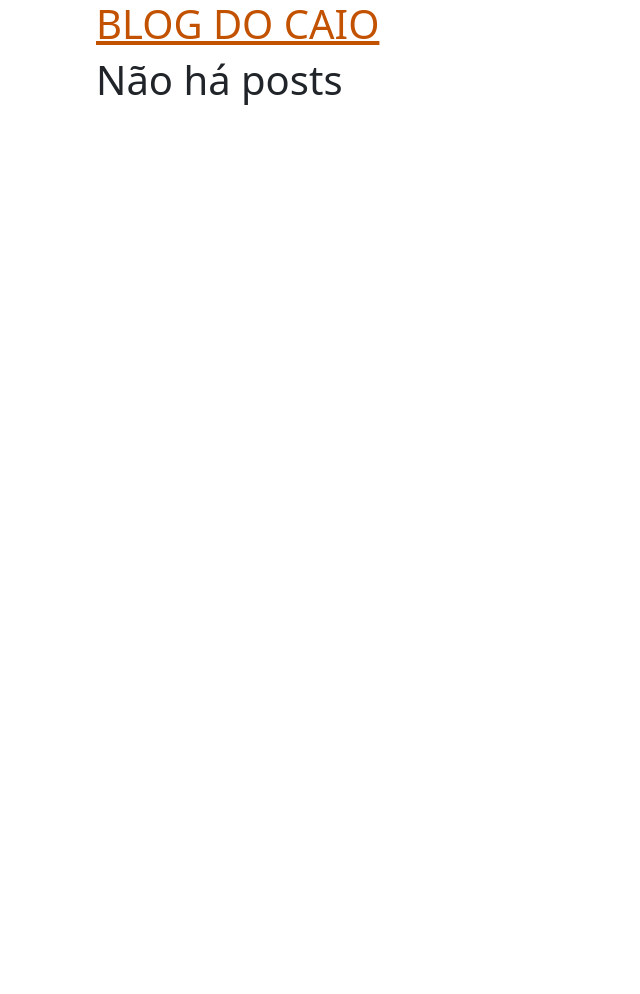
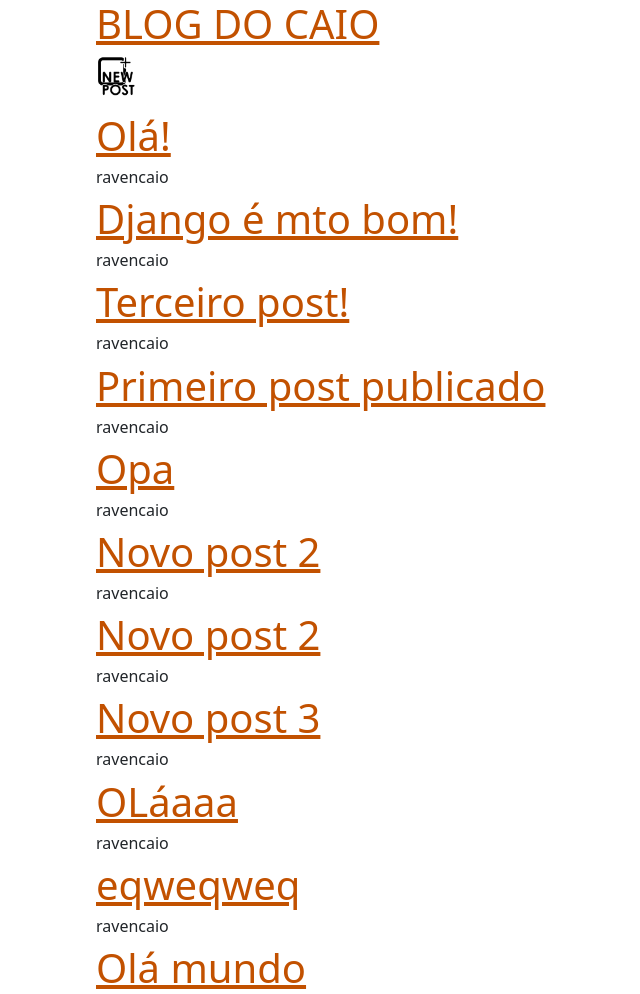
Before and after one commit to ravencaio/django-learn, a Django app: page / in a window 1280 px wide. Shown: the top 994 px of the page, without its empty margins (96-736 px from the left). Before the commit the page ends 105 px from the top, so only its background shows below. Run offline with Django 5.2, Linux system fonts and the light colour scheme; data comes from the database, SQL or seed files in the repository; both versions use the stored data as it was after the commit.

Commit message:
aula 16/12

```diff
--- a/projeto_teste/polls/templates/blog.html
+++ b/projeto_teste/polls/templates/blog.html
@@ -10,10 +10,16 @@
 
 </head>
 <body>
-    <h1><a href="/post_new">BLOG DO CAIO</a></h1>
+    <h1><a href="/">BLOG DO CAIO</a></h1>
+    <p><a href="/post_new/">
+    <img src = "{% static 'polls/images/new-post.png' %}" alt = "Novo Post" width="40" height="40"></img>
+    </a></p>
     <table>
-        {% block postsimple %}
-        <h1>Não há posts</h1>
+        {% block post_simple %}
+        {% endblock %}
+        {% block post_new %}
+        {% endblock %}
+        {% block post_view %}
         {% endblock %}
 
     </table>
--- a/projeto_teste/polls/templates/post.html
+++ b/projeto_teste/polls/templates/post.html
@@ -2,7 +2,7 @@
 
 {% block post_simple %}
     {% for post in posts %}
-        <h1><a href="{ url 'post_view' pk = post.pk}">{{% post.title %}}</a></h1>
-        <h1>{{ post.author }}</h1>
+        <h1><a href="{% url 'post_view' pk=post.pk %}"> {{ post.title }} </a></h1>
+        <h6>{{ post.author }}</h6>
     {% endfor %}
 {% endblock %}
--- a/projeto_teste/polls/urls.py
+++ b/projeto_teste/polls/urls.py
@@ -3,5 +3,6 @@ from . import views
 
 urlpatterns = [
     path("", views.post_list, name="post_list"),
-    path("post_new/", views.post_new, name="post_new")
+    path("post_new/", views.post_new, name="post_new"),
+    path("post_view/<int:pk>/", views.post_view, name="post_view"),
 ]
--- a/projeto_teste/polls/views.py
+++ b/projeto_teste/polls/views.py
@@ -10,7 +10,7 @@ from .forms import PostForm
 def post_list(request):
     posts = Post.objects.filter(published_date__lte= timezone.now()).order_by('published_date')
 
-    return render(request, 'blog.html', {'posts' : posts})
+    return render(request, 'post.html', {'posts' : posts})
 
 def post_new(request):
     if request.method == "POST":
@@ -18,7 +18,7 @@ def post_new(request):
         if form.is_valid():
             title = form.cleaned_data['title']
             text = form.cleaned_data['text']
-            author = User.objects.all()[0]
+            author = request.user
 
             post = Post.objects.create(author = author, title = title, text = text)
             post.publish()
@@ -27,3 +27,7 @@ def post_new(request):
 
     form = PostForm()
     return render(request, 'post_new.html', {'form' : form})
+
+def post_view(request, pk):
+    post = Post.objects.get(id = pk)
+    return render(request, 'post_view.html', {'post' : post})
--- a/projeto_teste/projeto_teste/settings.py
+++ b/projeto_teste/projeto_teste/settings.py
@@ -116,7 +116,7 @@ USE_TZ = True
 # Static files (CSS, JavaScript, Images)
 # https://docs.djangoproject.com/en/5.2/howto/static-files/
 
-STATIC_URL = "static/"
+STATIC_URL = "BASE_DIR/static/"
 
 # Default primary key field type
 # https://docs.djangoproject.com/en/5.2/ref/settings/#default-auto-field
--- a/projeto_teste/projeto_teste/urls.py
+++ b/projeto_teste/projeto_teste/urls.py
@@ -21,5 +21,6 @@ from django.urls import include, path
 urlpatterns = [
     path('', include('polls.urls')),
     path('post_new/', include('polls.urls')),
+    path('post_view/', include('polls.urls')),
     path("admin/", admin.site.urls),
 ]
```
Also changed, not shown: projeto_teste/polls/templates/post_new.html (+3 -13 lines), projeto_teste/polls/templates/post_view.html (added, +8 -0 lines), projeto_teste/db.sqlite3, projeto_teste/polls/static/polls/images/new-post.png (added).
